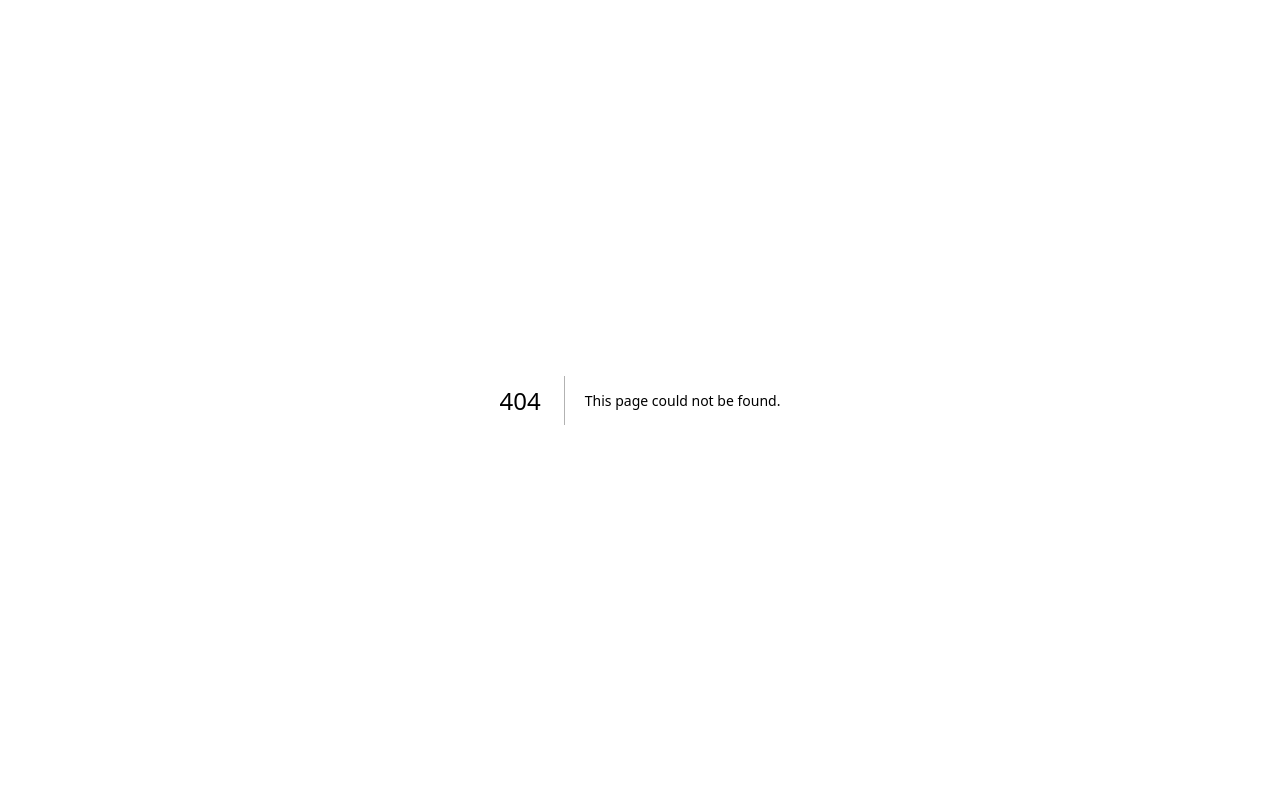
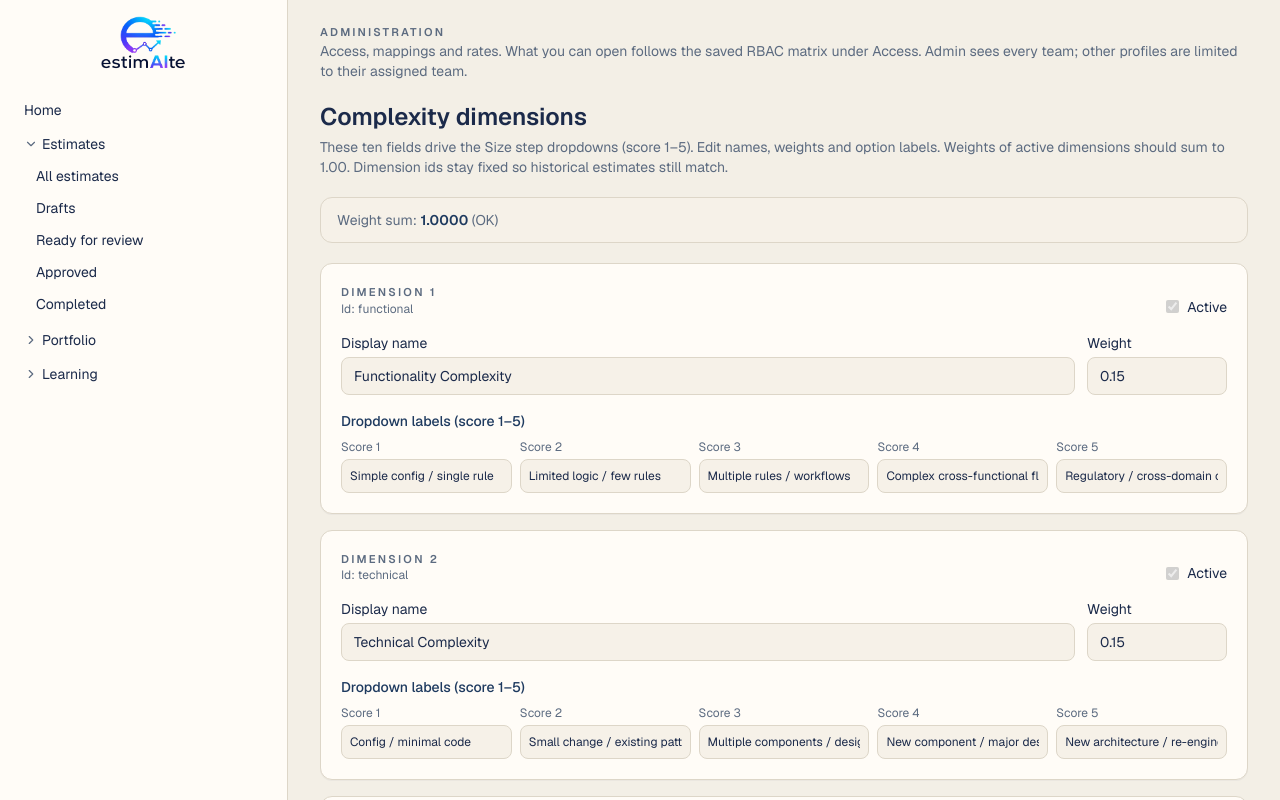
Before and after one commit to ashish-vxii76/Estimaite-NEW-, a Next.js app: page /admin/complexity-dimensions in a window 1280 px wide. Before the commit this address had no page. Shown: the top 800 px of the page. Built offline with nearby package versions, Linux system fonts and the light colour scheme; no server answers; the database is empty; sample sign-in values are in the browser's storage.

Commit message:
Make the ten Size complexity dimensions admin-customisable.
Add Admin → Complexity dimensions to edit names, weights and score 1–5
labels; persist via config versions; stop hydrateConfig from overwriting
admin label edits with code defaults.

```diff
--- /dev/null
+++ b/src/app/(app)/admin/complexity-dimensions/page.tsx
@@ -0,0 +1,15 @@
+import { getActiveConfig } from "@/services/configService";
+import { ComplexityDimensionsEditor } from "@/components/admin/ComplexityDimensionsEditor";
+import { auth } from "@/auth";
+import { can } from "@/lib/access";
+
+export default async function ComplexityDimensionsPage() {
+  const session = await auth();
+  const config = await getActiveConfig();
+  return (
+    <ComplexityDimensionsEditor
+      dimensions={config.complexityDimensions}
+      readOnly={!can(session?.user.role, "config.mappings", "RW")}
+    />
+  );
+}
--- a/src/app/(app)/admin/page.tsx
+++ b/src/app/(app)/admin/page.tsx
@@ -17,6 +17,7 @@ const CLUSTERS = [
     preview: "Issue XS = 1 SP · Epic cost deferred until stories exist.",
     feature: "config.mappings" as const,
     links: [
+      ["/admin/complexity-dimensions", "Complexity dimensions"],
       ["/admin/complexity-mapping", "Complexity mapping"],
       ["/admin/issue-mapping", "Issue mapping"],
       ["/admin/epic-mapping", "Epic mapping"],
--- a/src/app/api/admin/config/route.ts
+++ b/src/app/api/admin/config/route.ts
@@ -35,6 +35,7 @@ export async function PUT(request: Request) {
   else if (section === "epicMappings") patch.epicMappings = body.rows;
   else if (section === "resourceLevels") patch.resourceLevels = body.rows;
   else if (section === "complexityMappings") patch.complexityMappings = body.rows;
+  else if (section === "complexityDimensions") patch.complexityDimensions = body.rows;
   else if (section === "costMappings") patch.costMappings = body.rows;
   else if (section === "locationDailyRates") patch.locationDailyRates = body.rows;
   else if (section === "allowedIssueStoryPoints") patch.allowedIssueStoryPoints = body.rows;
--- /dev/null
+++ b/src/components/admin/ComplexityDimensionsEditor.tsx
@@ -0,0 +1,201 @@
+"use client";
+
+import { useMemo, useState } from "react";
+import type { ComplexityDimensionConfig } from "@/domain/estimation/types";
+
+type DimForm = {
+  id: string;
+  name: string;
+  weight: number;
+  active: boolean;
+  options: [string, string, string, string, string];
+};
+
+function toForm(dims: ComplexityDimensionConfig[]): DimForm[] {
+  return dims.map((d) => ({
+    id: d.id,
+    name: d.name,
+    weight: d.weight,
+    active: d.active !== false,
+    options: [
+      d.options?.[0] ?? "",
+      d.options?.[1] ?? "",
+      d.options?.[2] ?? "",
+      d.options?.[3] ?? "",
+      d.options?.[4] ?? "",
+    ],
+  }));
+}
+
+export function ComplexityDimensionsEditor({
+  dimensions,
+  readOnly = false,
+}: {
+  dimensions: ComplexityDimensionConfig[];
+  readOnly?: boolean;
+}) {
+  const [rows, setRows] = useState(() => toForm(dimensions));
+  const [message, setMessage] = useState("");
+  const [busy, setBusy] = useState(false);
+
+  const weightSum = useMemo(
+    () => rows.reduce((sum, row) => sum + (Number(row.weight) || 0), 0),
+    [rows],
+  );
+  const weightOk = Math.abs(weightSum - 1) < 0.0001;
+
+  function update(index: number, patch: Partial<DimForm>) {
+    setRows((current) => current.map((row, i) => (i === index ? { ...row, ...patch } : row)));
+  }
+
+  function updateOption(index: number, optIndex: number, value: string) {
+    setRows((current) =>
+      current.map((row, i) => {
+        if (i !== index) return row;
+        const options = [...row.options] as DimForm["options"];
+        options[optIndex] = value;
+        return { ...row, options };
+      }),
+    );
+  }
+
+  async function save() {
+    if (!weightOk) {
+      setMessage(`Weights must sum to 1.00 (currently ${weightSum.toFixed(4)}).`);
+      return;
+    }
+    const incomplete = rows.find(
+      (row) => !row.name.trim() || row.options.some((o) => !String(o).trim()),
+    );
+    if (incomplete) {
+      setMessage(`Fill name and all five score labels for “${incomplete.name || incomplete.id}”.`);
+      return;
+    }
+    setBusy(true);
+    setMessage("");
+    try {
+      const payload = rows.map((row) => ({
+        id: row.id,
+        name: row.name.trim(),
+        description: row.name.trim(),
+        weight: Number(row.weight),
+        minScore: 1,
+        maxScore: 5,
+        active: row.active,
+        options: row.options.map((o) => o.trim()),
+        guidance: row.options.map((o) => o.trim()).join(" → "),
+      }));
+      const res = await fetch("/api/admin/config", {
+        method: "PUT",
+        headers: { "Content-Type": "application/json" },
+        body: JSON.stringify({ section: "complexityDimensions", rows: payload }),
+      });
+      const json = await res.json();
+      if (!res.ok) throw new Error(json.error ?? "Save failed");
+      setMessage(`Saved configuration ${json.config.versionId}`);
+    } catch (e) {
+      setMessage((e as Error).message);
+    } finally {
+      setBusy(false);
+    }
+  }
+
+  return (
+    <div className="space-y-5">
+      <div>
+        <h1 className="text-2xl font-semibold">Complexity dimensions</h1>
+        <p className="mt-1 text-sm text-[var(--muted)]">
+          These ten fields drive the Size step dropdowns (score 1–5). Edit names, weights and option
+          labels. Weights of active dimensions should sum to 1.00. Dimension ids stay fixed so
+          historical estimates still match.
+        </p>
+      </div>
+
+      <div
+        className={`rounded-xl border px-4 py-3 text-sm ${
+          weightOk
+            ? "border-[var(--line)] bg-[var(--panel-2)] text-[var(--muted)]"
+            : "border-rose-200 bg-rose-50 text-[var(--danger)]"
+        }`}
+      >
+        Weight sum: <span className="font-semibold text-[var(--navy)]">{weightSum.toFixed(4)}</span>
+        {weightOk ? " (OK)" : " — must equal 1.00 before save"}
+      </div>
+
+      <div className="space-y-4">
+        {rows.map((row, index) => (
+          <section key={row.id} className="card space-y-4 p-5">
+            <div className="flex flex-wrap items-end justify-between gap-3">
+              <div>
+                <p className="kicker">Dimension {index + 1}</p>
+                <p className="text-xs text-[var(--muted)]">Id: {row.id}</p>
+              </div>
+              <label className="flex items-center gap-2 text-sm">
+                <input
+                  type="checkbox"
+                  checked={row.active}
+                  disabled={readOnly}
+                  onChange={(e) => update(index, { active: e.target.checked })}
+                />
+                Active
+              </label>
+            </div>
+            <div className="grid gap-3 md:grid-cols-[1fr_140px]">
+              <label className="text-sm">
+                Display name
+                <input
+                  className="mt-1 w-full rounded-lg border border-[var(--line)] bg-[var(--panel-2)] px-3 py-2"
+                  value={row.name}
+                  disabled={readOnly}
+                  onChange={(e) => update(index, { name: e.target.value })}
+                />
+              </label>
+              <label className="text-sm">
+                Weight
+                <input
+                  type="number"
+                  min={0}
+                  max={1}
+                  step="0.01"
+                  className="mt-1 w-full rounded-lg border border-[var(--line)] bg-[var(--panel-2)] px-3 py-2"
+                  value={row.weight}
+                  disabled={readOnly}
+                  onChange={(e) => update(index, { weight: Number(e.target.value) })}
+                />
+              </label>
+            </div>
+            <div>
+              <p className="mb-2 text-sm font-medium text-[var(--navy)]">Dropdown labels (score 1–5)</p>
+              <div className="grid gap-2 md:grid-cols-5">
+                {row.options.map((opt, optIndex) => (
+                  <label key={optIndex} className="text-xs text-[var(--muted)]">
+                    Score {optIndex + 1}
+                    <input
+                      className="mt-1 w-full rounded-lg border border-[var(--line)] bg-[var(--panel-2)] px-2 py-2 text-sm text-[var(--text)]"
+                      value={opt}
+                      disabled={readOnly}
+                      onChange={(e) => updateOption(index, optIndex, e.target.value)}
+                    />
+                  </label>
+                ))}
+              </div>
+            </div>
+          </section>
+        ))}
+      </div>
+
+      {readOnly ? (
+        <p className="text-sm text-[var(--muted)]">Read only for this role.</p>
+      ) : (
+        <button className="btn-primary" type="button" disabled={busy || !weightOk} onClick={save}>
+          {busy ? "Saving…" : "Save and publish version"}
+        </button>
+      )}
+      {message ? (
+        <p className={`text-sm ${message.startsWith("Saved") ? "text-[var(--ok)]" : "text-[var(--danger)]"}`}>
+          {message}
+        </p>
+      ) : null}
+    </div>
+  );
+}
--- a/src/components/admin/adminPages.ts
+++ b/src/components/admin/adminPages.ts
@@ -7,6 +7,7 @@ export const ADMIN_PAGES = [
   ["/admin/issue-mapping", "Issue mapping"],
   ["/admin/epic-mapping", "Epic mapping"],
   ["/admin/resource-mapping", "Resource mapping"],
+  ["/admin/complexity-dimensions", "Complexity dimensions"],
   ["/admin/complexity-mapping", "Complexity mapping"],
   ["/admin/cost-mapping", "Location sprint rates"],
   ["/admin/team-cost-mapping", "Team sprint rates"],
--- a/src/domain/estimation/defaultConfig.ts
+++ b/src/domain/estimation/defaultConfig.ts
@@ -281,30 +281,32 @@ export const DEFAULT_CONFIG: EstimationConfig = {
 
 export function hydrateConfig(raw: Partial<EstimationConfig> | null | undefined): EstimationConfig {
   const merged: EstimationConfig = { ...DEFAULT_CONFIG, ...(raw ?? {}) };
-  // Always refresh dimension names/options/weights from defaults by id so
-  // dropdown label updates ship without requiring a config reseed.
-  const defaultsById = new Map(DEFAULT_CONFIG.complexityDimensions.map((d) => [d.id, d]));
-  if (merged.complexityDimensions?.length) {
-    merged.complexityDimensions = merged.complexityDimensions.map((d) => {
-      const fresh = defaultsById.get(d.id);
-      if (!fresh) return d;
-      return {
-        ...d,
-        name: fresh.name,
-        description: fresh.description,
-        weight: fresh.weight,
-        options: fresh.options,
-        guidance: fresh.guidance,
-        minScore: fresh.minScore,
-        maxScore: fresh.maxScore,
-      };
-    });
-  } else {
-    merged.complexityDimensions = DEFAULT_CONFIG.complexityDimensions;
-  }
-  if (!merged.complexityDimensions?.[0]?.options?.length) {
-    merged.complexityDimensions = DEFAULT_CONFIG.complexityDimensions;
-  }
+  // Overlay saved dimension edits onto the canonical 10 ids. Admin owns name,
+  // weight, active and score 1–5 labels; defaults only fill missing/incomplete options.
+  const savedById = new Map(
+    (raw?.complexityDimensions ?? merged.complexityDimensions ?? []).map((d) => [d.id, d]),
+  );
+  merged.complexityDimensions = DEFAULT_CONFIG.complexityDimensions.map((fresh) => {
+    const saved = savedById.get(fresh.id);
+    if (!saved) return { ...fresh };
+    const options =
+      Array.isArray(saved.options) &&
+      saved.options.length === 5 &&
+      saved.options.every((o) => String(o ?? "").trim())
+        ? saved.options.map((o) => String(o).trim())
+        : fresh.options;
+    return {
+      ...fresh,
+      name: saved.name?.trim() || fresh.name,
+      description: saved.description?.trim() || saved.name?.trim() || fresh.description,
+      weight: typeof saved.weight === "number" && !Number.isNaN(saved.weight) ? saved.weight : fresh.weight,
+      active: saved.active ?? true,
+      options,
+      guidance: options.join(" → "),
+      minScore: 1,
+      maxScore: 5,
+    };
+  });
   if (merged.complexityMappings?.length) {
     merged.complexityBands = merged.complexityMappings.map((m) => ({
       tshirt: m.tshirt,
--- a/src/lib/rbac.ts
+++ b/src/lib/rbac.ts
@@ -254,6 +254,7 @@ export const PATH_FEATURES: { prefix: string; feature: FeatureId; mode: "R" | "R
   { prefix: "/admin/daily-rates", feature: "config.rates", mode: "R" },
   { prefix: "/admin/issue-mapping", feature: "config.mappings", mode: "R" },
   { prefix: "/admin/epic-mapping", feature: "config.mappings", mode: "R" },
+  { prefix: "/admin/complexity-dimensions", feature: "config.mappings", mode: "R" },
   { prefix: "/admin/complexity-mapping", feature: "config.mappings", mode: "R" },
   { prefix: "/admin/resource-mapping", feature: "config.mappings", mode: "R" },
   { prefix: "/admin/estimation-config", feature: "config.mappings", mode: "R" },
```
